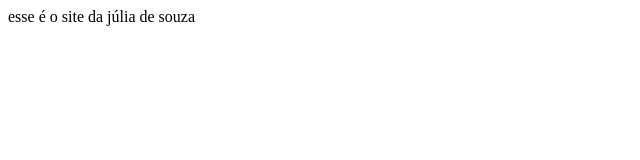
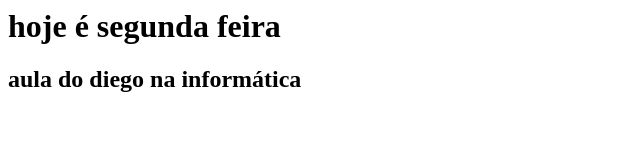
Before and after one commit to juliadsz/1BJuliadeSouzaPCSite2, a plain HTML site: page index.html in a window 1280 px wide. Shown: the whole page, without its empty margins (0-640 px from the left). Drawn offline with Linux system fonts and the light colour scheme.

Commit message:
primeira alteração

```diff
--- a/index.html
+++ b/index.html
@@ -1 +1,2 @@
-esse é o site da júlia de souza
+<h1>hoje é segunda feira</h1>
+<h2>aula do diego na informática</h2>
```
